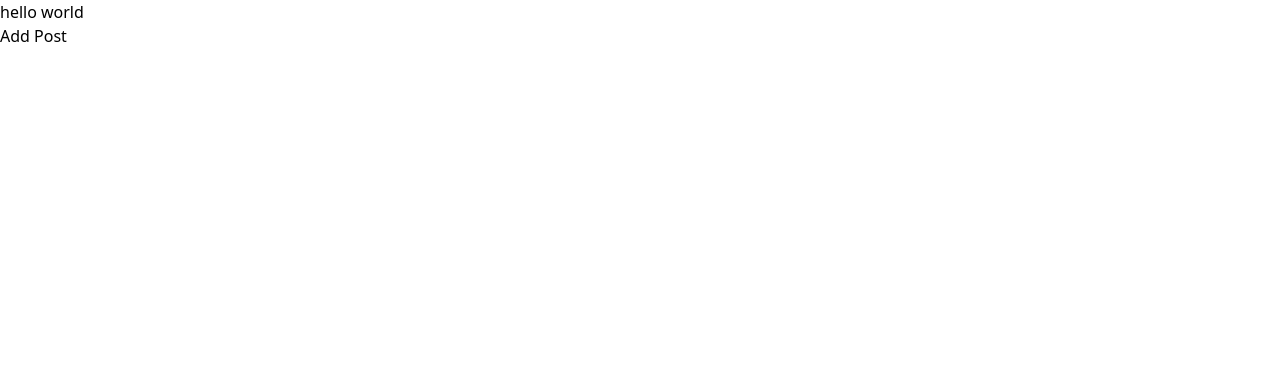
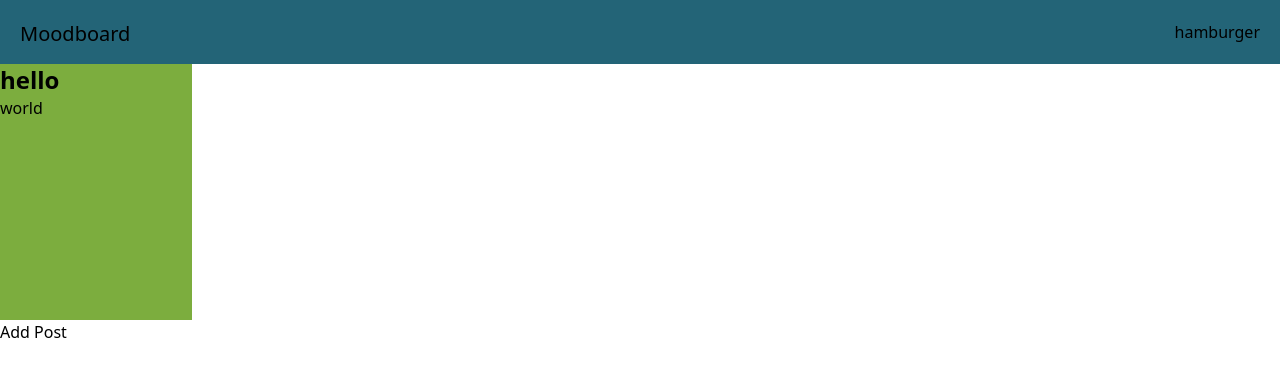
Before and after one commit to ivyla/Moodboard, a React (Create React App) app in the folder moodboard/: page / in a window 1280 px wide. Shown: the top 376 px of the page. Built offline with nearby package versions, Linux system fonts and the light colour scheme.

Commit message:
it do be ugly right now though but starting to get a good idea of tailwind

```diff
--- a/moodboard/src/App.js
+++ b/moodboard/src/App.js
@@ -1,11 +1,42 @@
 import "./App.css"
-import AddPost from "./components/AddPost"
+import AddPost from "./components/functional/AddPost"
+import NavBar from "./components/NavBar"
+import Post from "./components/views/Post"
+const posts = [
+    {
+        id: 1,
+        title: "Hello world",
+        caption: "This is the very first moodboard post"
+    },
+    {
+        id: 2,
+        title: "Nam dictum nulla",
+        caption:
+            "Aenean consequat quam vel tincidunt elementum. Etiam convallis diam vulputate, fringilla massa a, mollis quam. Phasellus a bibendum risus, id semper est. "
+    },
+    {
+        id: 3,
+        title: "First Task of the day",
+        caption:
+            "Get ready in the morning. Praesent pellentesque eget ipsum vel bibendum."
+    },
+    {
+        id: 4,
+        title: "This is what the very last text post is gonna look like.",
+        caption:
+            "hee yaw ya hooo lets go here lim currently learning tailwind blah blha"
+    }
+]
 
 function App() {
+    // const postsToDisplay = posts.forEach((post) => )
     return (
-        <div className="App">
-            hello world
-            <AddPost />
+        <div bg-gray-800>
+            <NavBar />
+            <Post caption="hello" content="world" />
+            <div className="container object-right-bottom">
+                <AddPost />
+            </div>
         </div>
     )
 }
--- /dev/null
+++ b/moodboard/src/components/NavBar.js
@@ -0,0 +1,12 @@
+const NavBar = () => {
+    return (
+        <nav className="w-screen bg-primary text-right px-5 py-5">
+            <span style={{float: "left"}} className="text-xl">
+                <a href="facebook.com"> Moodboard</a>
+            </span>
+            <button> hamburger </button>
+        </nav>
+    )
+}
+
+export default NavBar
--- a/moodboard/src/components/AddPost.js
+++ b/moodboard/src/components/functional/AddPost.js
@@ -3,7 +3,6 @@ import {useState} from "react"
 const AddPost = () => {
     return (
         <div>
-            {" "}
             <button> Add Post </button>
         </div>
     )
--- /dev/null
+++ b/moodboard/src/components/views/Post.js
@@ -0,0 +1,10 @@
+const Post = ({caption, content}) => {
+    return (
+        <div className="text-left w-48 h-64 bg-secondary">
+            <div className="text-2xl font-bold">{caption}</div>
+            <div className="text-base ">{content}</div>
+        </div>
+    )
+}
+
+export default Post
--- a/moodboard/tailwind.config.js
+++ b/moodboard/tailwind.config.js
@@ -1,8 +1,17 @@
+const colors = require("tailwindcss/colors")
+
 module.exports = {
     purge: ["./src/**/*.{js,jsx,ts,tsx}", "./public/index.html"],
     darkMode: false, // or 'media' or 'class'
     theme: {
-        extend: {}
+        colors: {
+            black: colors.black,
+            white: colors.white,
+            gray: colors.trueGray,
+            primary: "#236477",
+            secondary: "#7cad3e",
+            defaultBg: "F4F4F4"
+        }
     },
     variants: {
         extend: {}
```
